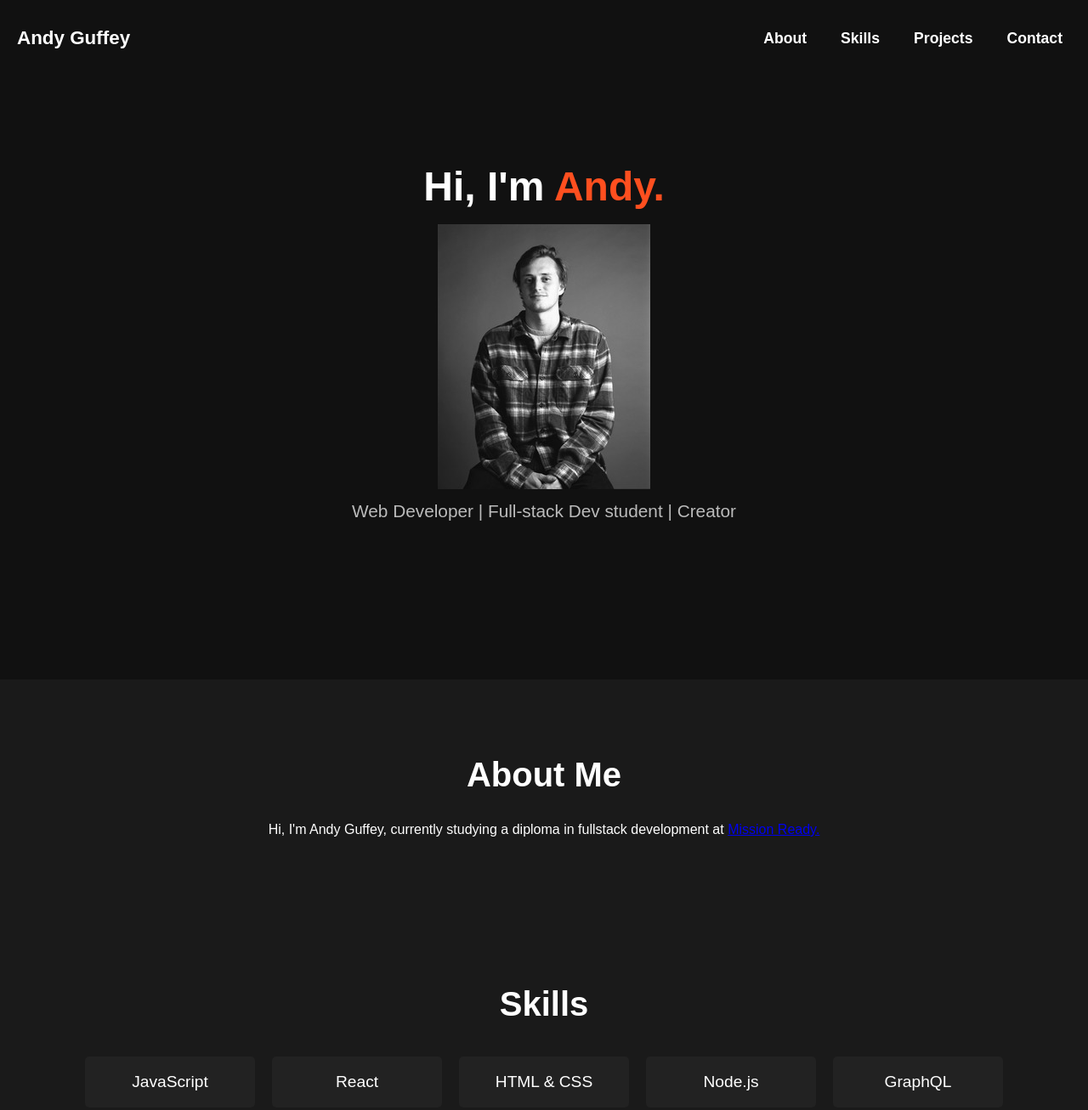
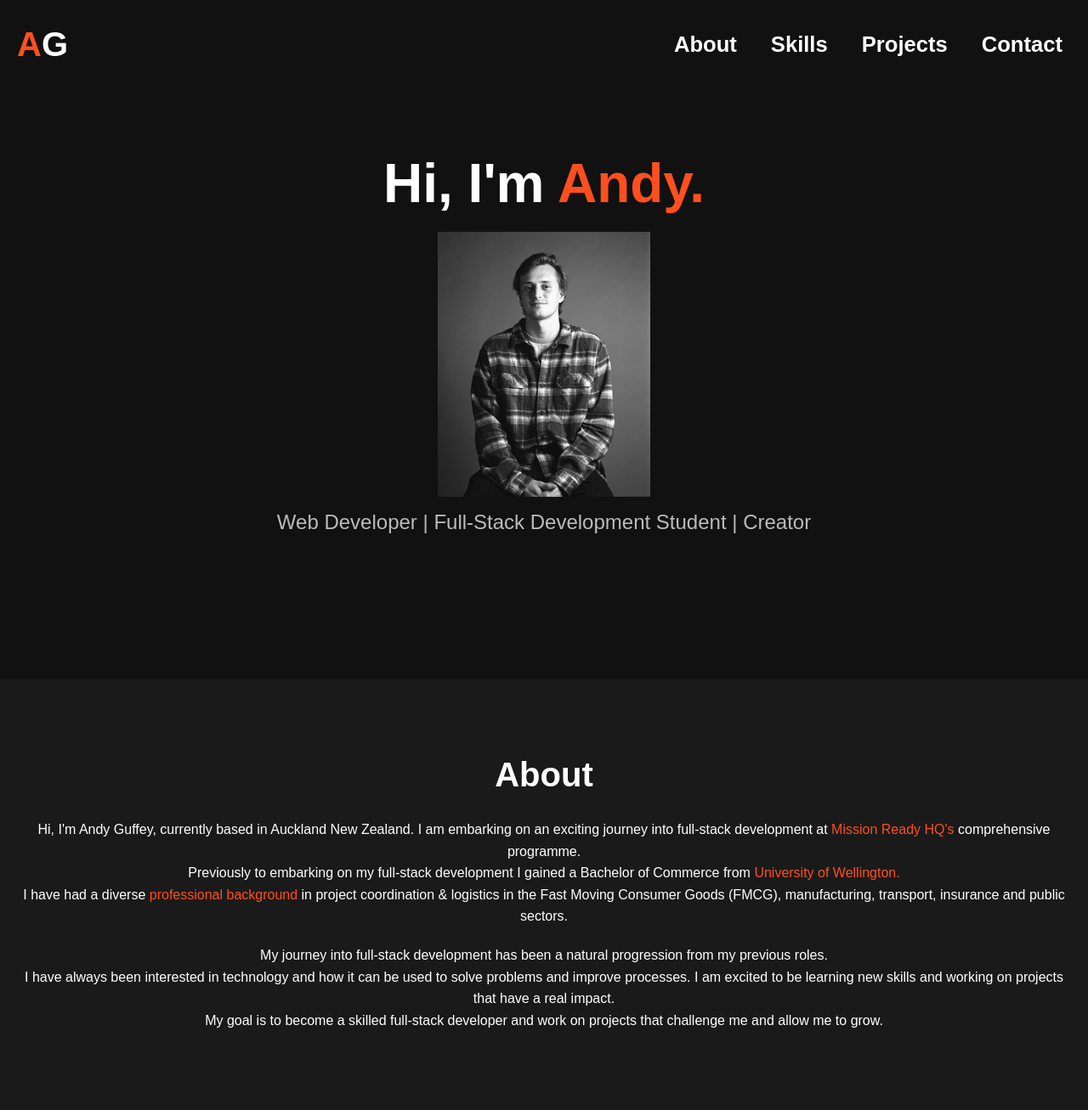
Before and after one commit to AJGuff/AG_CV, a plain HTML site: page index.html in a window 1280 px wide. Shown: the top 1307 px of the page at 85% size. Drawn offline with Linux system fonts and the light colour scheme.

Commit message:
Updating index.html content & css

```diff
--- a/index.html
+++ b/index.html
@@ -3,14 +3,14 @@
 <head>
     <meta charset="UTF-8">
     <meta name="viewport" content="width=device-width, initial-scale=1.0">
-    <title>Andy Guffey - Web Developer & Full-stack developer</title>
+    <title>Andy Guffey - Full-stack Developer</title>
     <link rel="stylesheet" href="style.css"/>
 </head>
 <body>
     <!-- Navbar Section -->
     <nav class="navbar">
         <div class="navbar-container">
-            <a href="#" class="logo">Andy Guffey</a>
+            <a href="#" class="logo"><span style="color:#FF4F1F">A</span>G</a>
             <ul class="navbar-links">
                 <li><a href="#about">About</a></li>
                 <li><a href="#skills">Skills</a></li>
@@ -24,17 +24,22 @@
     <header class="hero">
         <div class="hero-text">
             <h1>Hi, I'm <span style="color:#FF4F1F">Andy.</span> </h1><span><p><img id="andy_jpg" class="andy-jpg" src="images/guff_04.jpg"> </p></span>
-            <p>Web Developer | Full-stack Dev student | Creator </p>
-
-
+            <p>Web Developer | Full-Stack Development Student | Creator </p>
         </div>
 
     </header>
 
     <!-- About Section -->
     <section id="about" class="section-about">
-        <h2>About Me</h2>
-        <p>Hi, I'm Andy Guffey, currently studying a diploma in fullstack development at <a href="https://www.missionreadyhq.com/accelerator/full-stack-developer?utm_campaign=all_accelerator_general_search_|_cm&utm_content=web_design&gad_source=1&gclid=Cj0KCQiA_NC9BhCkARIsABSnSTYf0W8ZDNdXu_lNc6l1wLM5HYomOfU93WfSRwkgb-3zsTzOq8XTw44aAl5aEALw_wcB">Mission Ready.</a></p>
+        <h2>About</h2>
+        <p>Hi, I'm Andy Guffey, currently based in Auckland New Zealand. I am embarking on an exciting journey into full-stack development at <a target="_blank" id="links" class="#links" href="https://www.missionreadyhq.com/accelerator/full-stack-developer?utm_campaign=all_accelerator_general_search_|_cm&utm_content=web_design&gad_source=1&gclid=Cj0KCQiA_NC9BhCkARIsABSnSTYf0W8ZDNdXu_lNc6l1wLM5HYomOfU93WfSRwkgb-3zsTzOq8XTw44aAl5aEALw_wcB">Mission Ready HQ's </a>comprehensive programme.</p>
+        <p>Previously to embarking on my full-stack development I gained a Bachelor of Commerce from <a target="_blank" id="links" class="#links" href="https://www.wgtn.ac.nz/?gad_source=1&gclid=Cj0KCQiA_NC9BhCkARIsABSnSTYAGUVG6UxgSqX79zg0bGWEKJkd6PFV3ZxfsMFxTjlgYpInIdpDYjUaAiwDEALw_wcB&gclsrc=aw.ds"> University of Wellington. </a></p>
+        <p>I have had a diverse <a target="_blank" id="links" class="#links" href="https://www.linkedin.com/in/andy-guffey-256603143/?originalSubdomain=nz"> professional background </a>in project coordination & logistics in the Fast Moving Consumer Goods (FMCG), manufacturing, transport, insurance and public sectors.</p>
+
+        <h2></h2>
+        <p>My journey into full-stack development has been a natural progression from my previous roles. </p>
+        <p>I have always been interested in technology and how it can be used to solve problems and improve processes. I am excited to be learning new skills and working on projects that have a real impact.</p>
+        <p>My goal is to become a skilled full-stack developer and work on projects that challenge me and allow me to grow. </p>
     </section>
 
     <!-- Skills Section -->
@@ -74,9 +79,9 @@
         <h2>Contact</h2>
         <p>Feel free to get in touch via email or LinkedIn.</p>
         <ul>
-            <li><a href="mailto:okiki@okikio.dev">Email</a></li>
-            <li><a href="https://www.linkedin.com">LinkedIn</a></li>
-            <li><a href="https://github.com">GitHub</a></li>
+            <li><a target="_blank" href="mailto:81956746+AJGuff@users.noreply.github.com">Email</a></li>
+            <li><a target="_blank" href="https://www.linkedin.com/in/andy-guffey-256603143/?originalSubdomain=nz">LinkedIn</a></li>
+            <li><a target="_blank" href="https://github.com/AJGuff">GitHub</a></li>
         </ul>
     </section>
 
--- a/style.css
+++ b/style.css
@@ -12,6 +12,15 @@ body {
     background-color: #1a1a1a;
     color: #fff;
     margin: 0;
+}
+#links{
+    color: #FF4F1F;
+    text-decoration: none;
+    transition: color 0.3s ease;
+}
+.links a:hover{
+    color: #fff;
+
 }
 
 /* Navbar Styles */
@@ -31,7 +40,7 @@ body {
 }
 
 .navbar .logo {
-    font-size: 1.4rem;
+    font-size: 2.5rem;
     font-weight: bold;
     color: #fff;
     text-decoration: none;
@@ -49,7 +58,7 @@ body {
 .navbar-links a {
     color: #fff;
     text-decoration: none;
-    font-size: 1.1rem;
+    font-size: 1.6rem;
     padding: 5px 10px;
     transition: color 0.3s ease;
 }
@@ -83,12 +92,12 @@ body {
 
 
 .hero h1 {
-    font-size: 3rem;
+    font-size: 4rem;
     margin-bottom: 5px;
 }
 
 .hero p {
-    font-size: 1.3rem;
+    font-size: 1.5rem;
     color: #bbb;
 }
 
```
